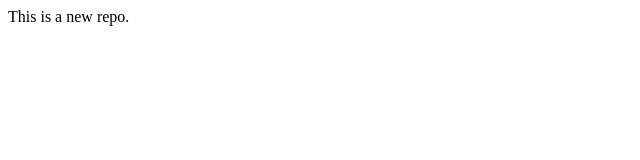
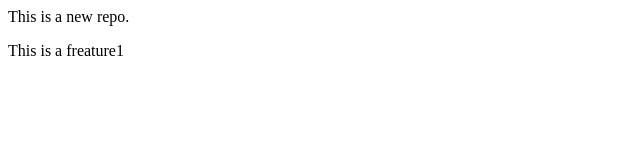
Before and after one commit to KABIR-CHAUHAN/localrepo, a plain HTML site: page index.html in a window 1280 px wide. Shown: the whole page, without its empty margins (0-640 px from the left). Drawn offline with Linux system fonts and the light colour scheme.

Commit message:
Add feature1

```diff
--- a/index.html
+++ b/index.html
@@ -1 +1,2 @@
 <p>This is a new repo.</p>
+<p>This is a freature1</p>
```
